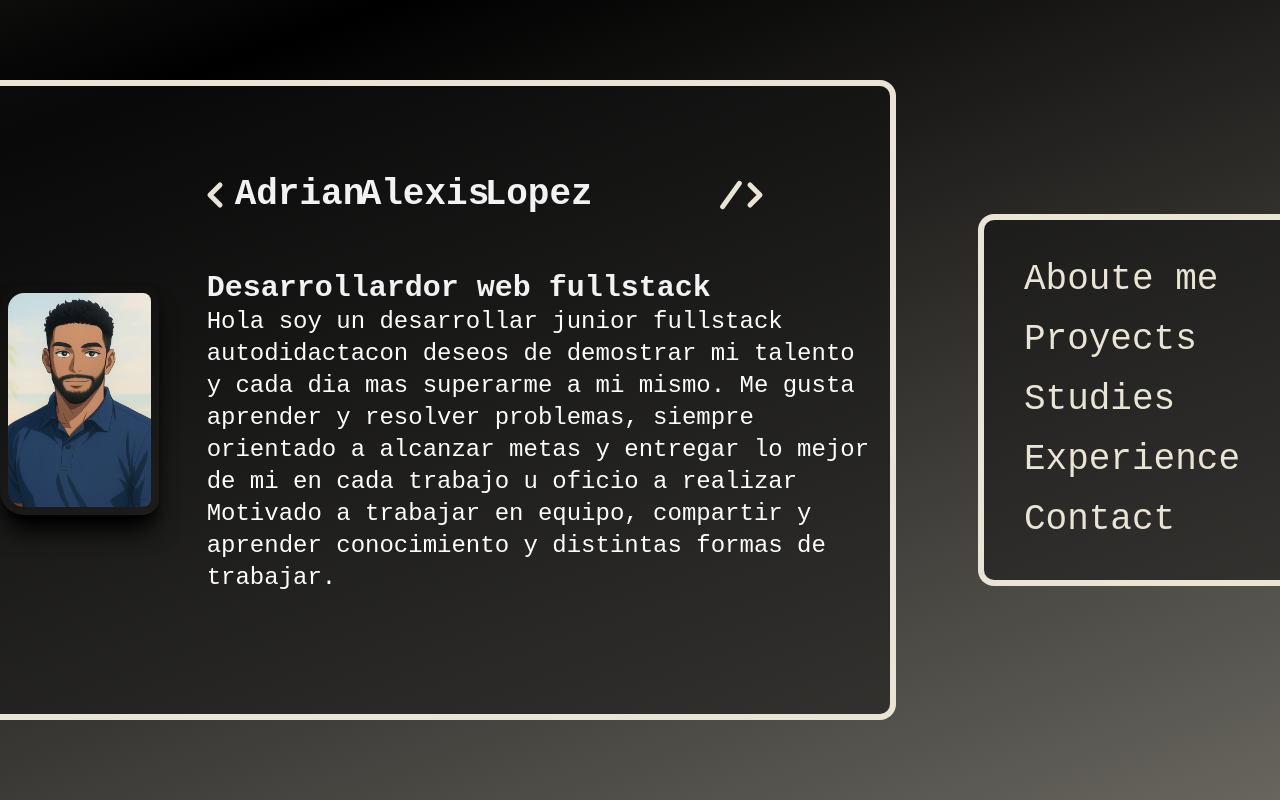
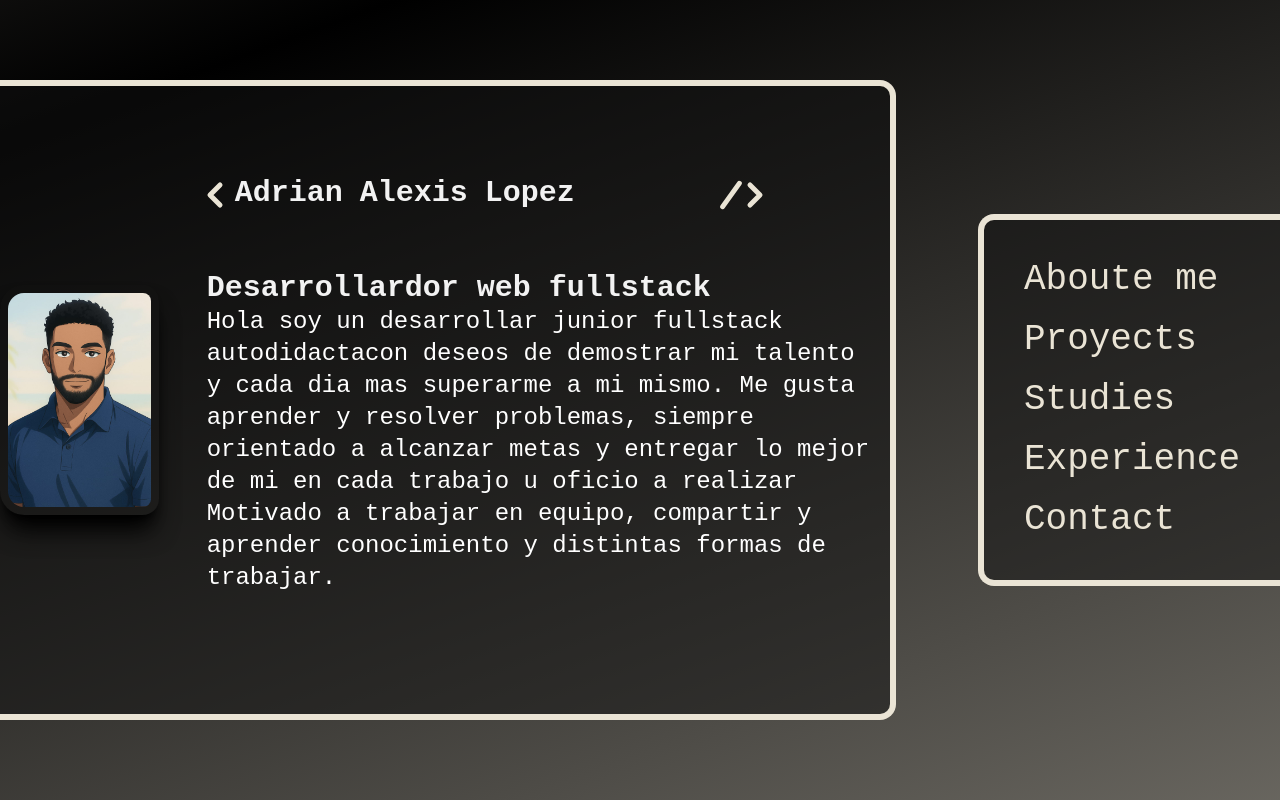
Before and after one commit to AdrianAlexisRD/Portafolio, a React (Vite) app: page / in a window 1280 px wide. Built offline with nearby package versions, Linux system fonts and the light colour scheme.

Commit message:
se modifico la home page

```diff
--- a/src/pages/AbouteMe.jsx
+++ b/src/pages/AbouteMe.jsx
@@ -16,16 +16,16 @@ export default function Home() {
       <div className="text-white flex justify-center mt-4 mb-4 md:mt-[10%] relative ">
         <IconChevronLeft stroke={3} size={40} className="absolute md:left-5 left-0 aparecer title-color" />
         <h1>
-          <span className="text-color md:text-4xl efecto1 md:left-[60px] left-[40px] text-[28px] font-extrabold absolute ">
+          <span className="text-color md:text-3xl efecto1 md:left-[60px] left-[40px] text-[28px] font-extrabold absolute ">
             Adrian
           </span>
-          <span className="text-color md:text-4xl efecto2 md:left-[185px] left-[140px] text-[28px] font-extrabold   absolute">
+          <span className="text-color md:text-3xl efecto2 md:left-[185px] left-[140px] text-[28px] font-extrabold   absolute">
             Alexis
           </span>
-          <span className="text-color md:text-4xl efecto3 md:left-[310px] left-[235px]  text-[28px] font-extrabold  absolute">
+          <span className="text-color md:text-3xl efecto3 md:left-[310px] left-[235px]  text-[28px] font-extrabold  absolute">
             Lopez
           </span>
-          <span className="text-color md:text-4xl efecto4 md:left-[420px] hidden md:flex right-[60px] font-extrabold text-[28px]  absolute">
+          <span className="text-color md:text-3xl efecto4 md:left-[420px] hidden md:flex right-[60px] font-extrabold text-[28px]  absolute">
             Santos
           </span>
         </h1>
```
